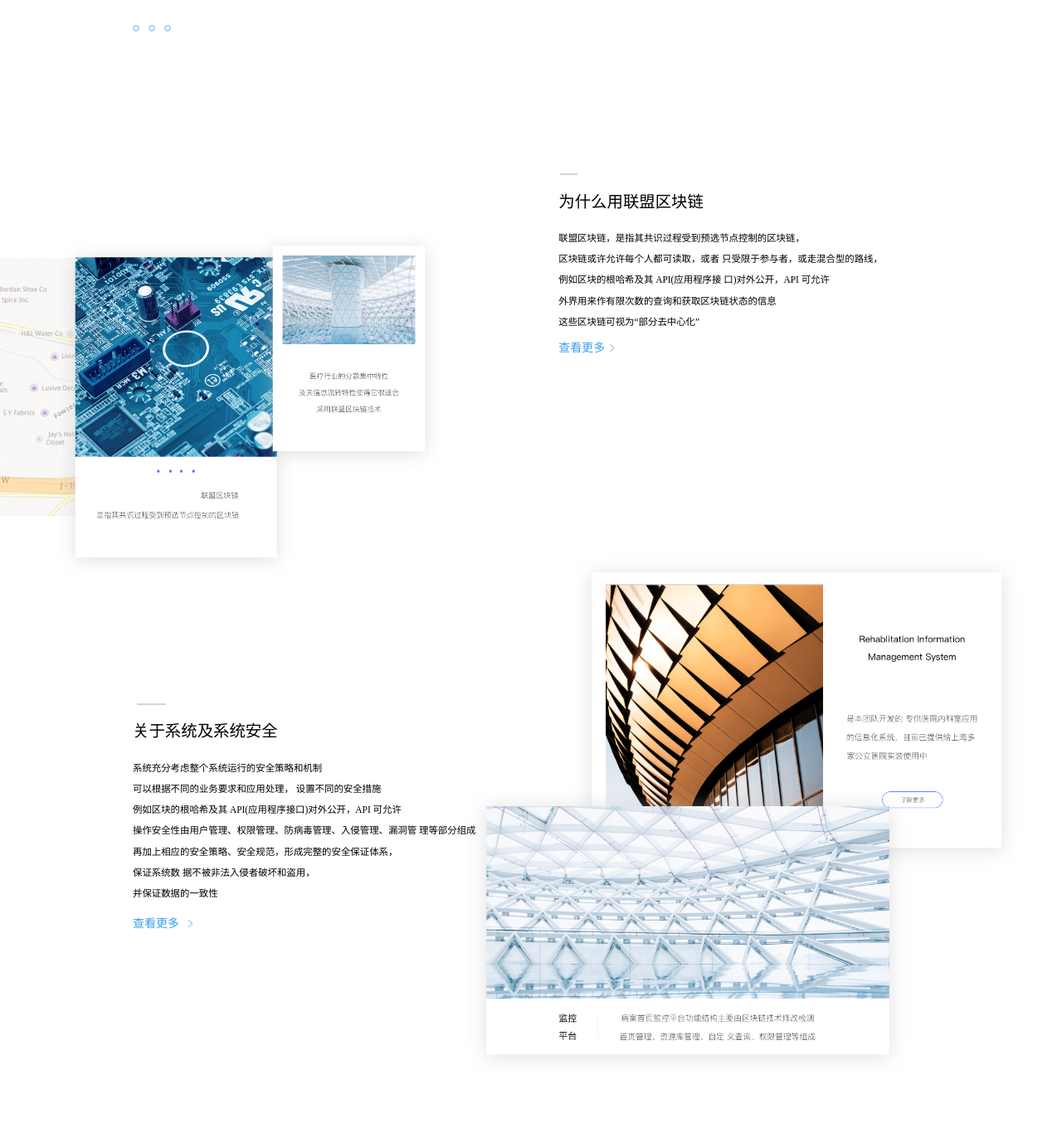
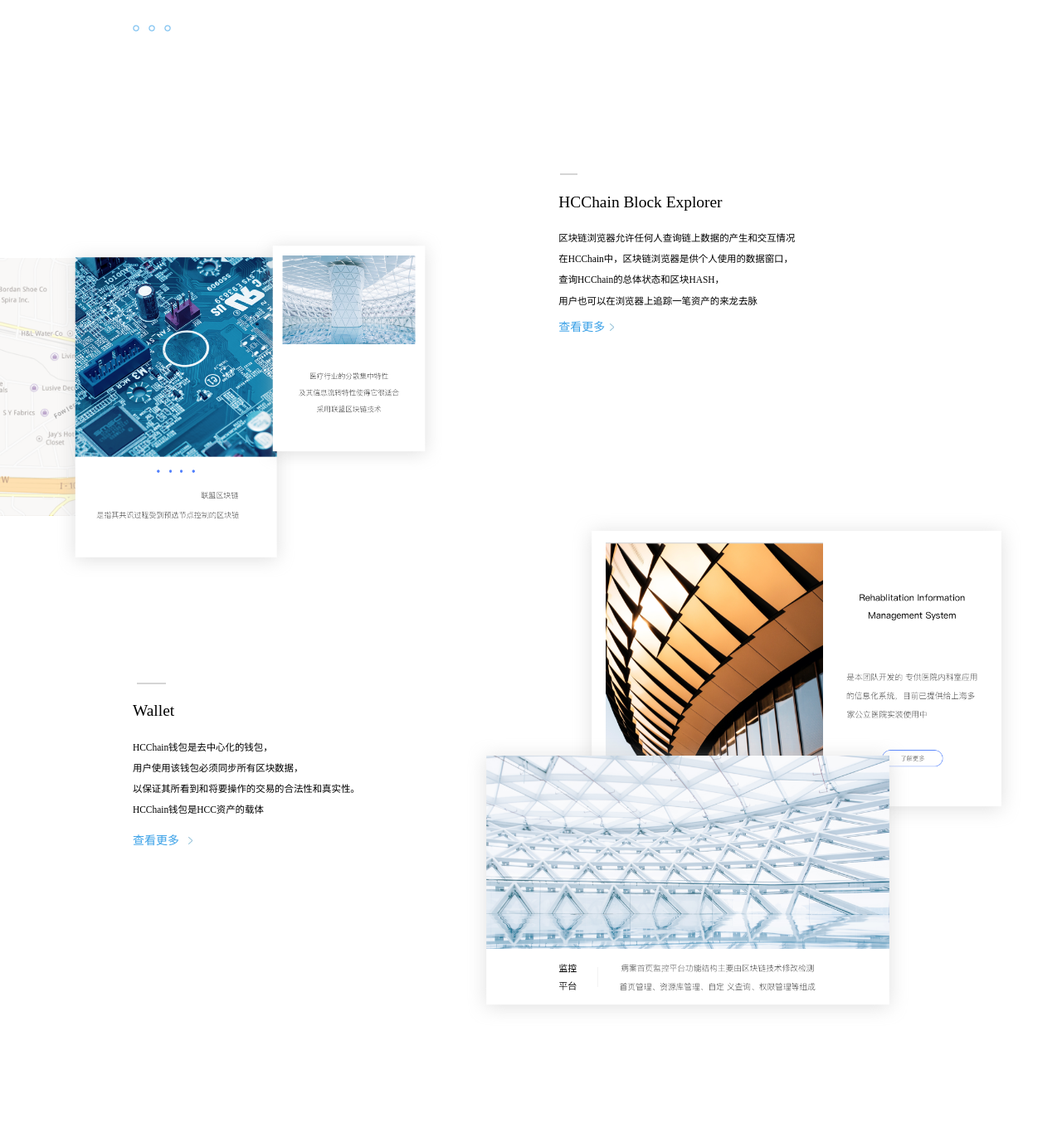
Before and after one commit to larkin2296/lianxing_web, a PHP site: page /lianxing/apps/index/view/index/index.html in a window 1280 px wide. Shown: the part 1880-3246 px from the top of the page at 83% size. Run offline with PHP 8.4, Linux system fonts and the light colour scheme; some libraries are stand-ins or nearby versions.

Commit message:
no message

```diff
--- a/apps/index/view/forum/index.html
+++ b/apps/index/view/forum/index.html
@@ -192,4 +192,7 @@
         location.reload();
         fontS();
     }
+    $('.luntan_button .but_1').click(function(){
+        location.href = '__back__/index.php/index/index/hope';
+    })
 </script>
--- a/apps/index/view/index/index.html
+++ b/apps/index/view/index/index.html
@@ -160,12 +160,11 @@
 
             <div class="htm_main_sec_word">
                 <hr />
-                <p>为什么用联盟区块链</p>
-                联盟区块链，是指其共识过程受到预选节点控制的区块链，<br/>
-                区块链或许允许每个人都可读取，或者 只受限于参与者，或走混合型的路线，<br/>
-                例如区块的根哈希及其 API(应用程序接 口)对外公开，API 可允许<br/>
-                外界用来作有限次数的查询和获取区块链状态的信息<br/>
-                这些区块链可视为“部分去中心化”
+                <p>HCChain Block Explorer</p>
+                区块链浏览器允许任何人查询链上数据的产生和交互情况<br/>
+                在HCChain中，区块链浏览器是供个人使用的数据窗口，<br/>
+                查询HCChain的总体状态和区块HASH，<br/>
+                用户也可以在浏览器上追踪一笔资产的来龙去脉<br/>
                 <div class="more down">查看更多<img src="__static__/img/back.jpg" /></div>
             </div>
         </div>
@@ -174,14 +173,12 @@
 
             <div class="htm_main_thr_word">
                 <hr />
-                <p>关于系统及系统安全</p>
-                系统充分考虑整个系统运行的安全策略和机制<br/>
-                可以根据不同的业务要求和应用处理， 设置不同的安全措施<br/>
-                例如区块的根哈希及其 API(应用程序接口)对外公开，API 可允许<br/>
-                操作安全性由用户管理、权限管理、防病毒管理、入侵管理、漏洞管 理等部分组成<br/>
-                再加上相应的安全策略、安全规范，形成完整的安全保证体系，<br/>
-                保证系统数 据不被非法入侵者破坏和盗用，<br/>
-                并保证数据的一致性
+                <p>Wallet</p>
+                HCChain钱包是去中心化的钱包，<br/>
+                用户使用该钱包必须同步所有区块数据，<br/>
+                以保证其所看到和将要操作的交易的合法性和真实性。<br/>
+                HCChain钱包是HCC资产的载体
+
                 <div class="more down">查看更多<img src="__static__/img/back.jpg" /></div>
             </div>
             <img src="__static__/img/Group_30.jpg" class="htm_main_thr_pic_1" />
@@ -320,7 +317,7 @@
         }
     });
     $('.luntan_button .but_1').click(function(){
-        location.href = '__back__/index.php/index/login';
+        location.href = '__back__/index.php/index/index/hope';
     })
     $('.meau_list').eq(0).click(function(){
         $("html,body").animate({scrollTop:0},1000);
--- a/public/static/css/forum.css
+++ b/public/static/css/forum.css
@@ -122,8 +122,8 @@ select {
 
 .forum_article{
     width:100%;
-    height:100%;
-    min-height:1157px;
+    height:auto;
+
     overflow: hidden;
     margin-top:5%;
 }
--- a/public/static/css/projectshow.css
+++ b/public/static/css/projectshow.css
@@ -222,7 +222,7 @@ p{
     height: 4%;
     margin: 0 auto;
     font-family: PingFangSC-Light;
-    font-size: 216%;
+    font-size: 210%;
     color: #FFFFFF;
     padding-top: 4.2%;
 }
```
Also changed, not shown: apps/index/view/index/index_bottom.html (+13 -13 lines), apps/index/view/project_show/index.html (+5 -5 lines).
